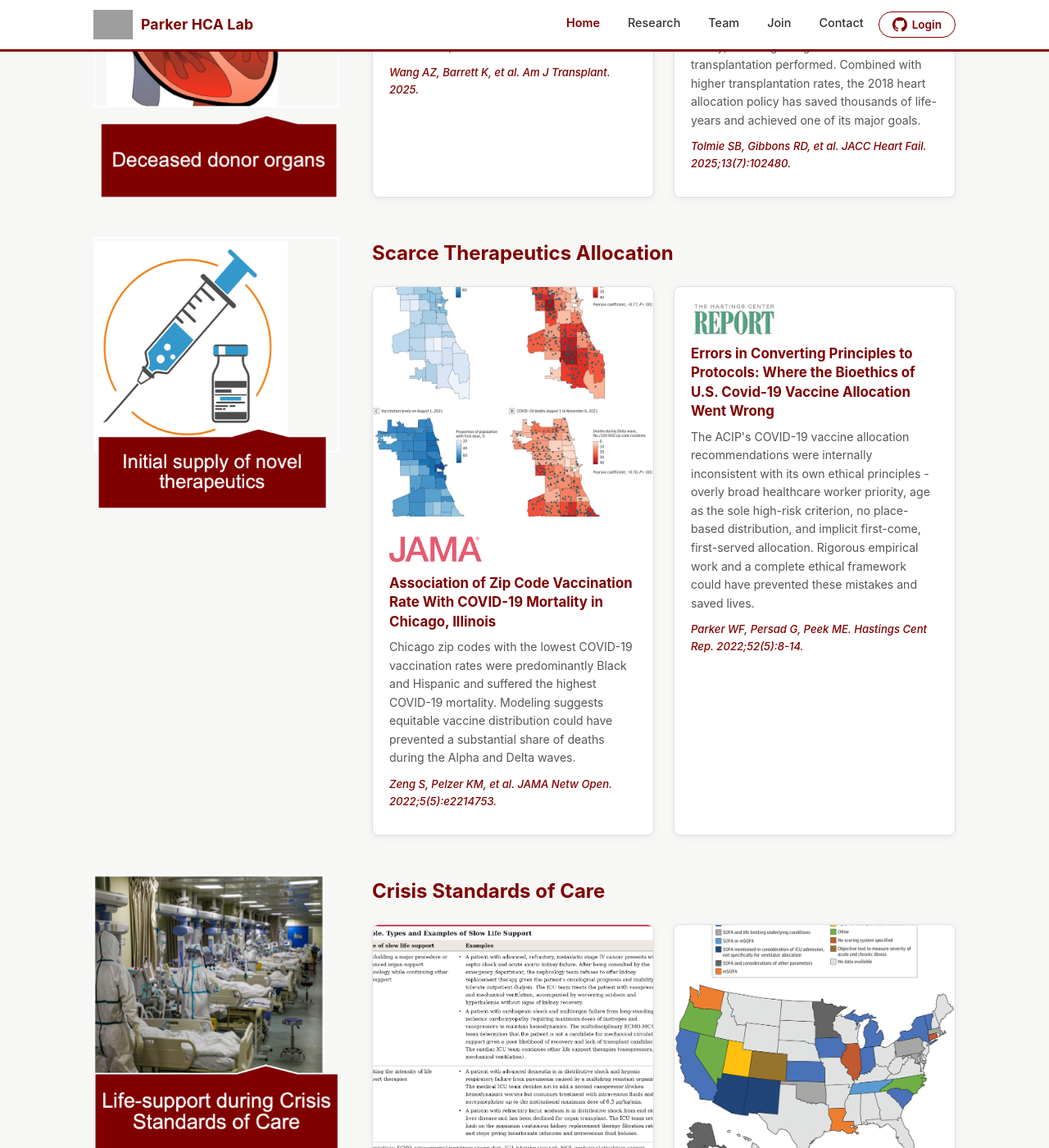
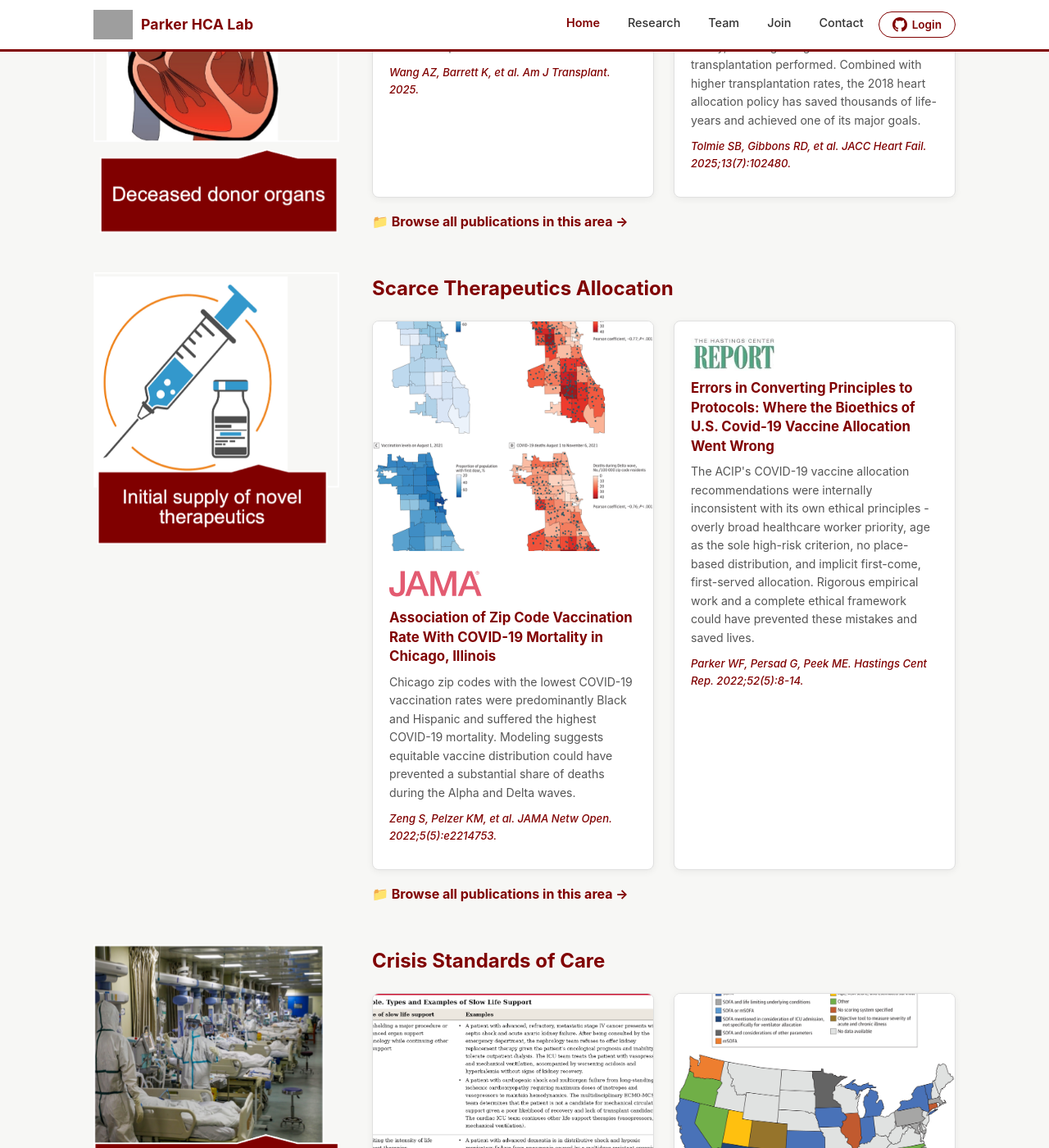
Before and after one commit to Healthcare-Allocation-Lab/healthcare-allocation-lab.github.io, a Jekyll site: the page built from index.html, in a window 1280 px wide and 1400 px high, scrolled down 3664 px. Shown: the whole window at 82% size. Built offline with Jekyll 4.4.1, drawn with Linux system fonts in a browser that asks for light colours; comment, search, counter and statistics services are not loaded; some of the changed text lies outside the part shown; grey boxes are pictures that could not be loaded.

Commit message:
Add publication links to research sections
Added links to browse publications for each research area.

```diff
--- a/_includes/research_rows.html
+++ b/_includes/research_rows.html
@@ -10,6 +10,7 @@
     <div class="research-row-cards">
       {% for spotlight in spots %}{% if spotlight.section == 'organ-allocation' %}{% include spotlight_card.html spotlight=spotlight %}{% endif %}{% endfor %}
     </div>
+    <p class="research-folder-link" style="margin-top:16px;"><a href="https://drive.google.com/drive/folders/1TjcVeQQ7kgdTBM5a95y_sRsE3Fs2Lo1x" target="_blank" rel="noopener"><strong>📁 Browse all publications in this area →</strong></a></p>
   </div>
 </div>
 
@@ -23,6 +24,7 @@
     <div class="research-row-cards">
       {% for spotlight in spots %}{% if spotlight.section == 'scarce-therapeutics' %}{% include spotlight_card.html spotlight=spotlight %}{% endif %}{% endfor %}
     </div>
+    <p class="research-folder-link" style="margin-top:16px;"><a href="https://drive.google.com/drive/folders/1QXxPZ4OeO4CV6f4FcWjAee3pVly854ip" target="_blank" rel="noopener"><strong>📁 Browse all publications in this area →</strong></a></p>
   </div>
 </div>
 
@@ -36,5 +38,6 @@
     <div class="research-row-cards">
       {% for spotlight in spots %}{% if spotlight.section == 'crisis-standards' %}{% include spotlight_card.html spotlight=spotlight %}{% endif %}{% endfor %}
     </div>
+    <p class="research-folder-link" style="margin-top:16px;"><a href="https://drive.google.com/drive/folders/1ErXdF54ordv8KB_PDZK-VegwbWTSNsN9" target="_blank" rel="noopener"><strong>📁 Browse all publications in this area →</strong></a></p>
   </div>
 </div>
```
